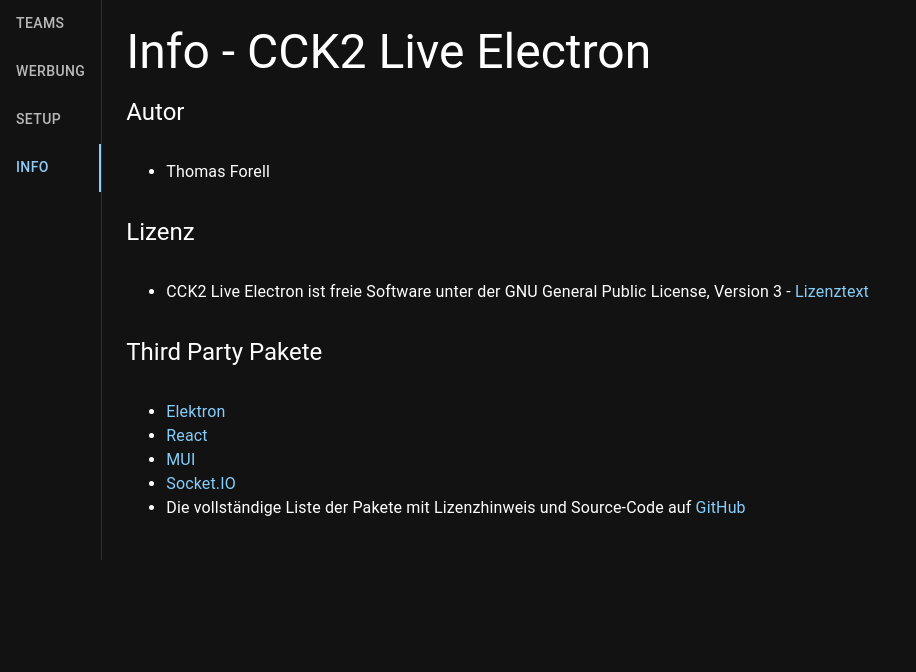
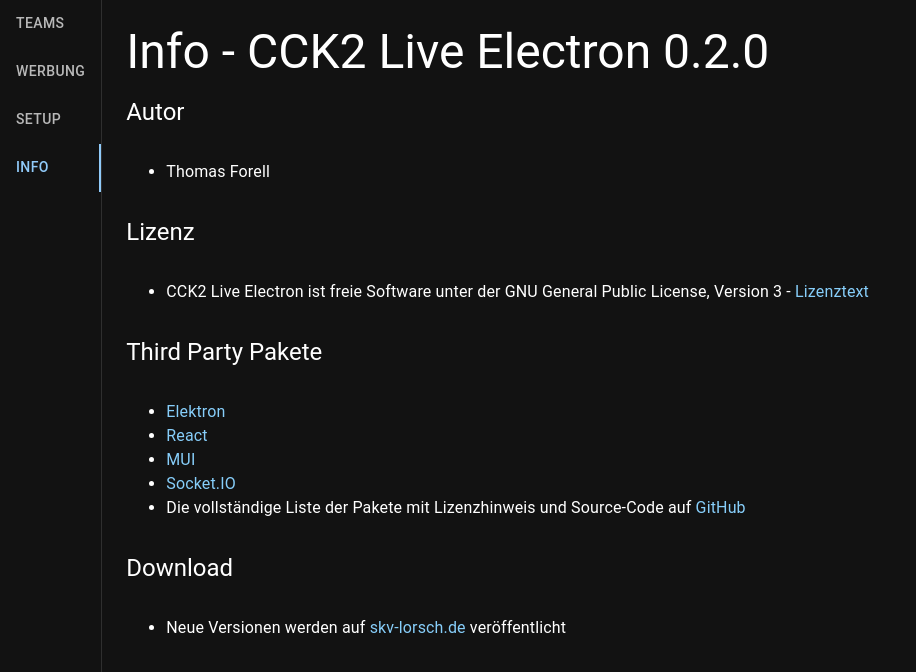
Before and after one commit to ThomasForell/cck2_live_electron, a React (Create React App) app: page / in a window 1280 px wide. Both pictures are taken after a click on the tab "INFO". Shown: the top 672 px of the page, without its empty margins (0-916 px from the left). Built offline with nearby package versions, Linux system fonts and the light colour scheme; no server answers.

Commit message:
Add simple download link

```diff
--- a/src/App.tsx
+++ b/src/App.tsx
@@ -39,7 +39,8 @@ import { Socket } from 'socket.io-client';
 import Dropzone from 'react-dropzone';
 
 import {ConfigValues} from '../cck2_live_interface/ConfigValues';
-import { List, ListItem } from '@mui/material';
+
+const currentVersion = require("../package.json").version;
 
 const darkTheme = createTheme({
   palette: {
@@ -521,23 +522,29 @@ function App({socket}: {socket: Socket}) {
           </TabPanel>
           <TabPanel value={valuePanel} index={3}>
             <Stack spacing={2} direction="column">
-              <Typography component='div' variant="h3">Info - CCK2 Live Electron</Typography>
+              <Typography component='div' variant="h3">Info - CCK2 Live Electron {currentVersion}</Typography>
               <Typography component='div' variant="h5">Autor</Typography>
               <Typography component='div'><ul><li>Thomas Forell</li></ul></Typography>
               <Typography component='div' variant="h5">Lizenz</Typography>
               <Typography component='div'><ul><li>CCK2 Live Electron ist freie Software unter der GNU General Public License,
-                Version 3 - <a href="https://www.gnu.org/licenses/gpl-3.0-standalone.html" target="_blank">Lizenztext</a></li></ul>
+                Version 3 - <a href="https://www.gnu.org/licenses/gpl-3.0-standalone.html" target="_blank" rel="noreferrer">Lizenztext</a></li></ul>
               </Typography>
               <Typography component='div' variant="h5">Third Party Pakete</Typography>
               <Typography component='div'>
                 <ul>
-                  <li><a href="https://www.electronjs.org" target="_blank">Elektron</a></li>
-                  <li><a href="https://react.dev" target="_blank">React</a></li>
-                  <li><a href="https://mui.com" target="_blank">MUI</a></li>
-                  <li><a href="https://socket.io" target="_blank">Socket.IO</a></li>
+                  <li><a href="https://www.electronjs.org" target="_blank" rel="noreferrer">Elektron</a></li>
+                  <li><a href="https://react.dev" target="_blank" rel="noreferrer">React</a></li>
+                  <li><a href="https://mui.com" target="_blank" rel="noreferrer">MUI</a></li>
+                  <li><a href="https://socket.io" target="_blank" rel="noreferrer">Socket.IO</a></li>
                   <li>Die vollständige Liste der Pakete mit Lizenzhinweis und Source-Code
-                    auf <a href="https://github.com/ThomasForell/cck2_live_electron" target="_blank">GitHub</a> </li>
+                    auf <a href="https://github.com/ThomasForell/cck2_live_electron" target="_blank" rel="noreferrer">GitHub</a> </li>
                 </ul>
+                </Typography>
+                <Typography component='div' variant="h5">Download</Typography>
+                <Typography component='div'>
+                  <ul>
+                  <li>Neue Versionen werden auf <a href="https://skv-lorsch.de/cck2-live-electron" target="_blank" rel="noreferrer">skv-lorsch.de</a> veröffentlicht</li>
+                  </ul>
               </Typography>
             </Stack>
           </TabPanel>
```
